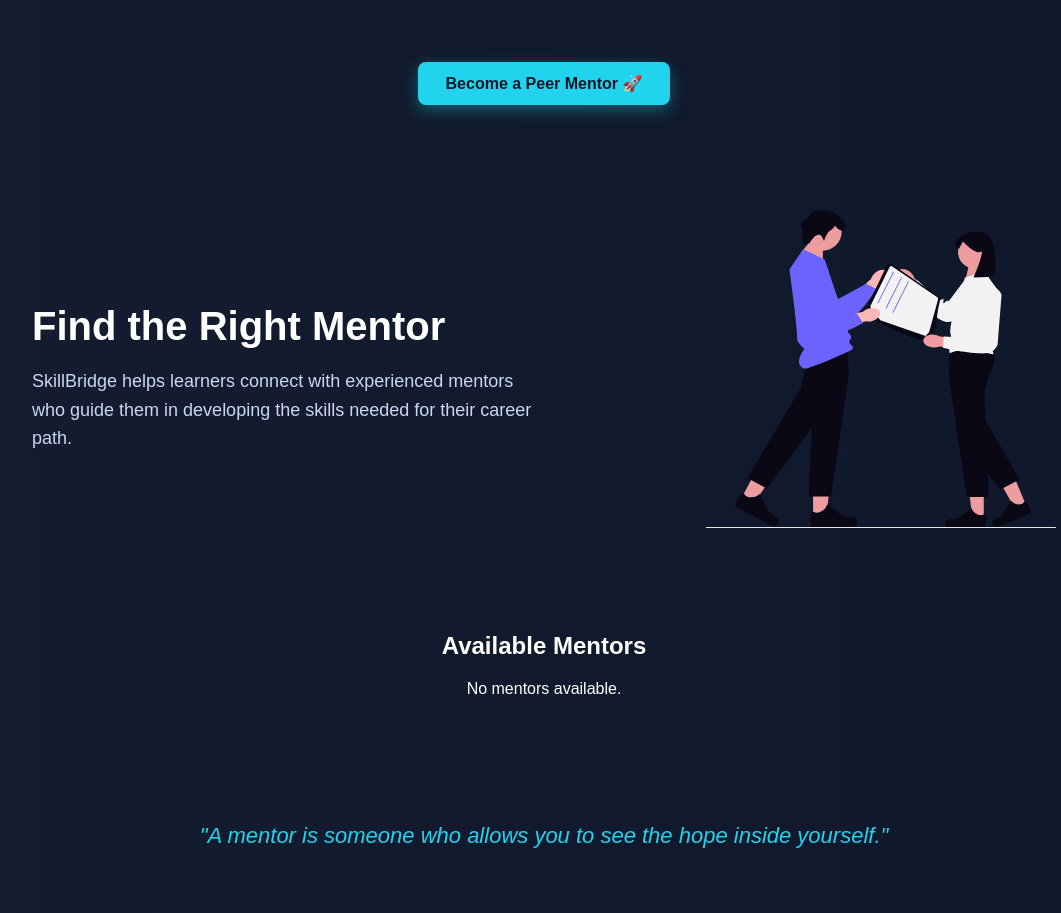
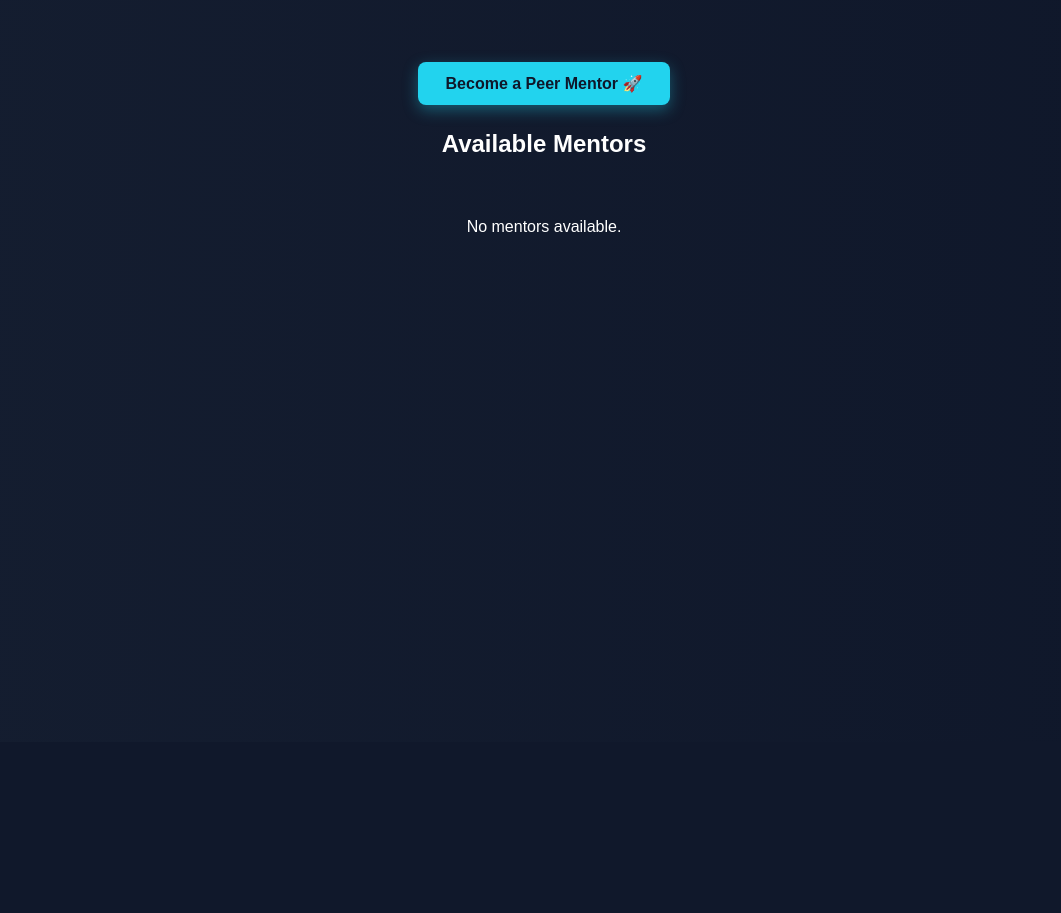
Before and after one commit to BharathKcreations/skill-bridge, a Flask app: page /mentors in a window 1280 px wide. Shown: the part 58-971 px from the top of the page, without its empty margins (96-1157 px from the left). After the commit the page ends 290 px from the top, so only its background shows below. Run offline with Flask 3, Linux system fonts and the light colour scheme.

Commit message:
new layout mode

```diff
--- a/app.py
+++ b/app.py
@@ -255,54 +255,49 @@ mentors_data = [
 
 {"name":"Arjun",
 "skills":["html","css","react","git"],
-"experience":"Frontend Developer"},
+"experience":"Frontend Developer",
+"email":"Arjun@gmail.com"
+},
 
 {"name":"Priya",
 "skills":["python","machine learning","sql"],
-"experience":"ML Engineer"},
+"experience":"ML Engineer",
+"email":"Priya@gmail.com"
+},
 
 {"name":"Rahul",
 "skills":["networking","linux","ethical hacking"],
-"experience":"Cyber Security Analyst"}
+"experience":"Cyber Security Analyst",
+"email":"Rahul@gmail.com"
+}
 
 ]
 
 peer_mentors = []
 
-
-# ---------------- PEER MENTOR PAGE ----------------
-
-@app.route("/peer_mentor")
-def peer_mentor():
-    return render_template("peer_mentor.html")
-
-
-@app.route("/register_peer", methods=["POST"])
-def register_peer():
-
-    name = request.form["name"]
-    skills = request.form["skills"]
-    experience = request.form["experience"]
-
-    peer_mentors.append({
-        "name":name,
-        "skills":skills.lower().split(","),
-        "experience":experience
-    })
-
-    return redirect(url_for("mentors"))
-
-
-# ---------------- MENTORS ----------------
-
 @app.route("/mentors")
 def mentors():
 
-    missing_skills = session.get("missing_skills",[])
-    selected_role = session.get("role","").lower()
+    selected_role = request.args.get("role")
+
+    role_skills = {
+        "web": ["html","css","javascript","react","git"],
+        "data": ["python","pandas","numpy","machine learning","sql"],
+        "ai": ["python","deep learning","tensorflow","nlp"],
+        "cyber": ["networking","linux","ethical hacking","cryptography"],
+        "mobile": ["flutter","dart","firebase","ui design"]
+    }
+
+    # If coming from Learn page
+    if selected_role:
+        missing_skills = role_skills.get(selected_role, [])
+        session["missing_skills"] = missing_skills
+        session["role"] = selected_role
+    else:
+        missing_skills = session.get("missing_skills", [])
+        selected_role = session.get("role", "").lower()
 
     all_mentors = mentors_data + peer_mentors
-
     smart_matches = []
 
     for mentor in all_mentors:
@@ -323,15 +318,19 @@ def mentors():
 
         final_score = match_percentage + role_bonus
 
+        matched_skills = list(overlap)
+
         smart_matches.append({
-            "name":mentor["name"],
-            "experience":mentor["experience"],
-            "match_score":final_score
+            "name": mentor["name"],
+            "experience": mentor["experience"],
+            "match_score": final_score,
+            "matched_skills": matched_skills
         })
 
     smart_matches.sort(key=lambda x:x["match_score"], reverse=True)
 
     return render_template("mentors.html", mentors=smart_matches)
+
 @app.route("/connect", methods=["POST"])
 def connect():
 
@@ -365,6 +364,25 @@ def learn():
     }
 
     return render_template("learn.html", roles=roles)
+@app.route("/peer_mentor")
+def peer_mentor():
+    return render_template("peer_mentor.html")
+@app.route("/register_peer", methods=["POST"])
+def register_peer():
+
+    name = request.form["name"]
+    skills = request.form["skills"]
+    experience = request.form["experience"]
+    email = request.form["email"]
+
+    peer_mentors.append({
+        "name": name,
+        "skills": skills.lower().split(","),
+        "experience": experience,
+        "email": email
+    })
+
+    return redirect(url_for("mentors"))
 # ---------------- RUN APP ----------------
 
 if __name__ == "__main__":
--- a/templates/mentors.html
+++ b/templates/mentors.html
@@ -1,61 +1,61 @@
 {% extends "base.html" %}
+
 {% block content %}
 
-<!-- HERO SECTION -->
- <div style="text-align:center;margin-bottom:25px;">
-<a href="/peer_mentor" class="mentor-btn">
+<div class="result-mentor">
+
+<!-- HEADER SECTION -->
+
+<div style="text-align:center; margin-bottom:60px;">
+
+<a href="{{ url_for('peer_mentor') }}" class="mentor-btn">
 Become a Peer Mentor 🚀
 </a>
-</div>
 
-<section class="hero-section">
-
-<div class="hero-text" data-aos="fade-right">
-
-<h1>Find the Right Mentor</h1>
-
-<p>
-SkillBridge helps learners connect with experienced mentors
-who guide them in developing the skills needed for their
-career path.
-</p>
+<h2 style="margin-top:25px;">
+Available Mentors
+</h2>
 
 </div>
 
-<div class="hero-image" data-aos="fade-left">
+{% if mentors %}
 
-<img src="{{ url_for('static', filename='mentor.svg') }}">
+<!-- MENTOR CARDS -->
 
-</div>
-
-</section>
-
-
-<h2 style="text-align:center;" data-aos="fade-up">Available Mentors</h2>
-
-
-{% if mentors|length == 0 %}
-
-<p style="text-align:center;">No mentors available.</p>
-
-{% else %}
-
-<div class="mentor-container">
+<div style="
+display:flex;
+justify-content:center;
+gap:40px;
+flex-wrap:wrap;
+">
 
 {% for mentor in mentors %}
 
-<div class="mentor-card" data-aos="zoom-in" style="text-align: center;">
+<div class="mentor-card" style="width:300px;text-align:center;">
 
 <h3>{{ mentor.name }}</h3>
 
 <p>{{ mentor.experience }}</p>
 
-<p>Match Score: {{ mentor.match_score }}%</p>
+<p><b>Match Score:</b> {{ mentor.match_score }}%</p>
+
+<p><b>Matched Skills:</b></p>
+
+<ul style="list-style:none;padding:0;">
+
+{% for skill in mentor.matched_skills %}
+
+<li>✔ {{ skill }}</li>
+
+{% endfor %}
+
+</ul>
+
 <form action="{{ url_for('connect') }}" method="POST">
 
 <input type="hidden" name="mentor_name" value="{{ mentor.name }}">
 
-<button type="submit" class="mentor-btn">
+<button class="mentor-btn">
 Request Session
 </button>
 
@@ -67,15 +67,12 @@ Request Session
 
 </div>
 
+{% else %}
+
+<p style="text-align:center;">No mentors available.</p>
+
 {% endif %}
-<section class="quote-section">
 
-<p class="quote">
-"A mentor is someone who allows you to see the hope inside yourself."
-</p>
-
-
-
-</section>
+</div>
 
 {% endblock %}
--- a/templates/peer_mentor.html
+++ b/templates/peer_mentor.html
@@ -28,7 +28,8 @@ Become a Peer Mentor 🚀
 <input type="text" name="experience" placeholder="Your Role / Experience">
 
 <br><br>
-
+<input type="email" name="email" placeholder="Your Email" required>
+<br><br>
 <button class="mentor-btn">Register as Mentor</button>
 
 </form>
```
